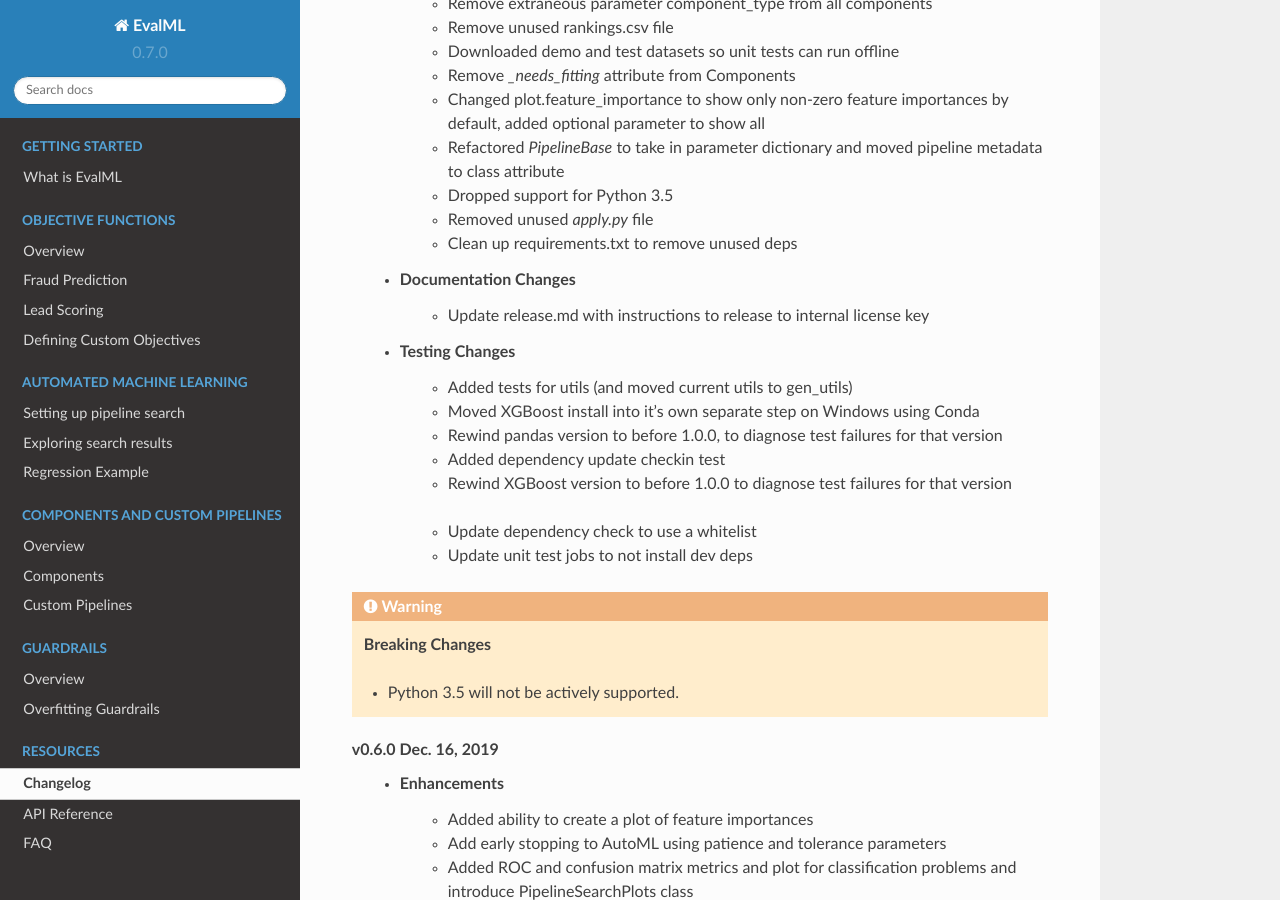
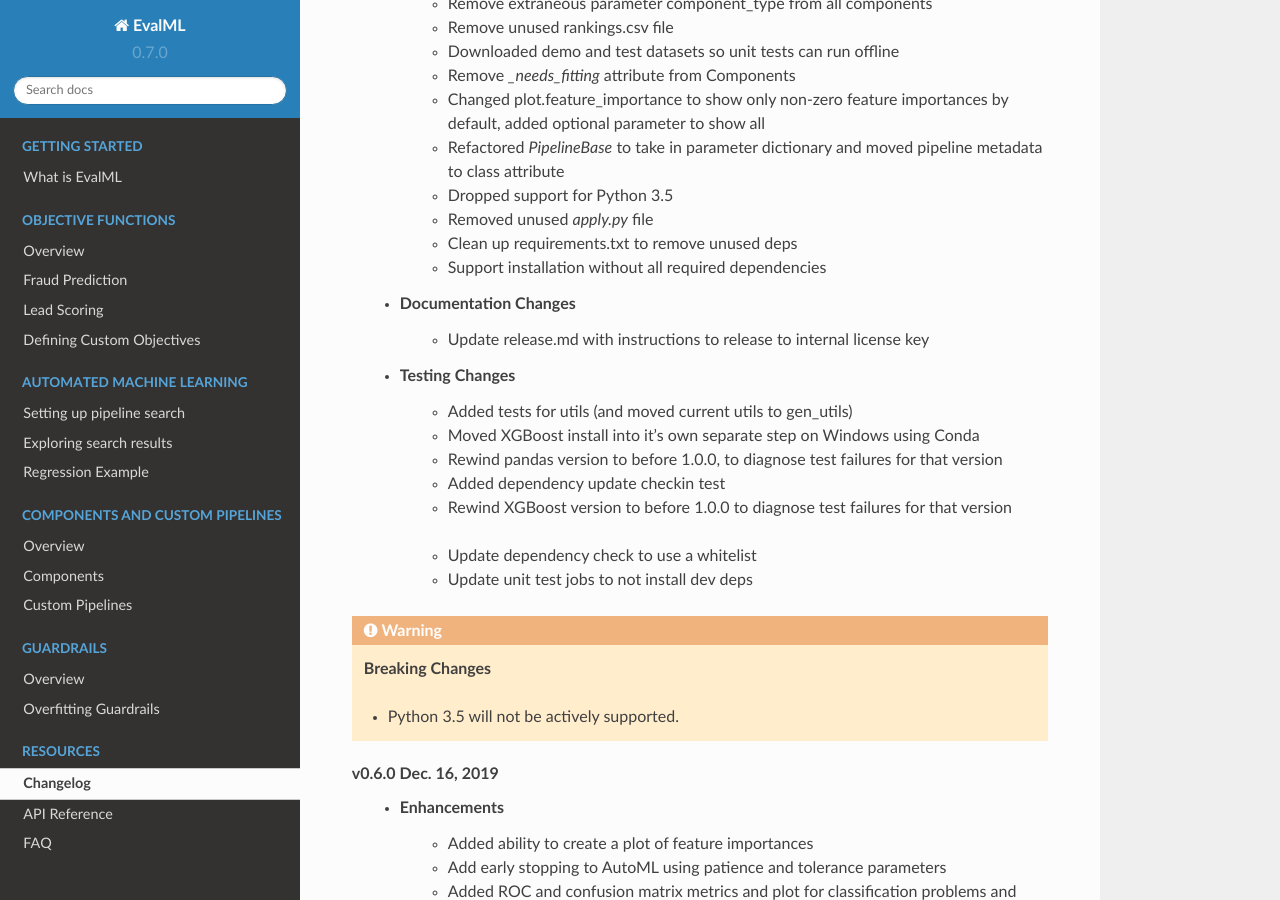
Before and after one commit to alteryx/evalml, a Sphinx documentation site: the page built from docs/source/changelog.rst, in a window 1280 px wide and 900 px high, scrolled down 1675 px. Built offline with Sphinx 7.4.7 and the Read the Docs theme 2.0.0, drawn with Linux system fonts in a browser that asks for light colours; comment, search, counter and statistics services are not loaded.

Commit message:
Changelog

```diff
--- a/docs/source/changelog.rst
+++ b/docs/source/changelog.rst
@@ -55,6 +55,7 @@ Changelog
         * Dropped support for Python 3.5 :pr:`438`
         * Removed unused `apply.py` file :pr:`449`
         * Clean up requirements.txt to remove unused deps :pr:`451`
+        * Support installation without all required dependencies :pr:`459`
     * Documentation Changes
         * Update release.md with instructions to release to internal license key :pr:`354`
     * Testing Changes
```
